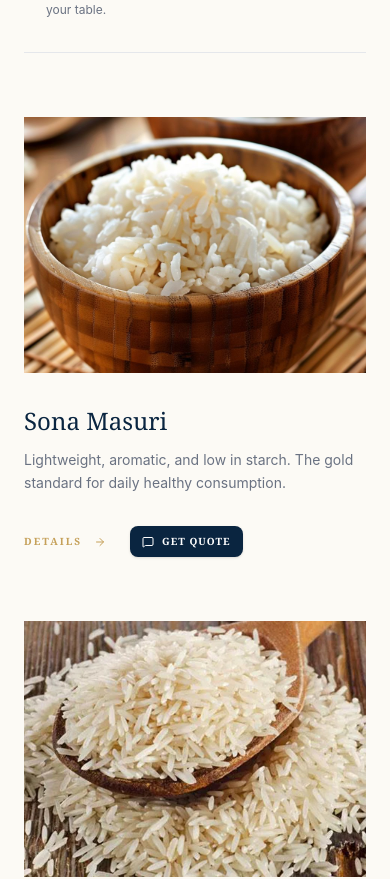
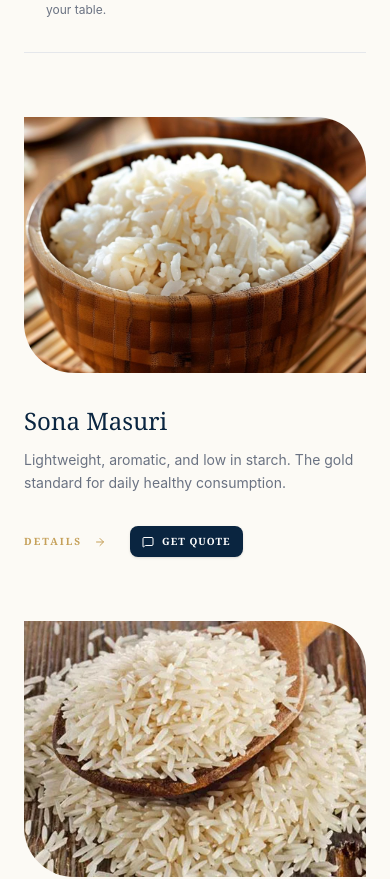
Before and after one commit to tmrexports007-collab/Tmr-Exports, a React (Vite) app: page / in a window 390 px wide. Shown: the part 5823-6702 px from the top of the page. Built offline with nearby package versions, Linux system fonts and the light colour scheme.

Commit message:
Changed the images' border in product section

```diff
--- a/src/components/Products.jsx
+++ b/src/components/Products.jsx
@@ -176,8 +176,13 @@ const Products = () => {
               transition={{ delay: index * 0.1 }}
               className="flex flex-col sm:flex-row gap-8 items-center group cursor-pointer"
             >
-              <div className="w-full sm:w-48 h-64 overflow-hidden  hover:grayscale-0 transition-all duration-700">
-                <img src={rice.image} alt={rice.name} className="w-full h-full object-cover transform group-hover:scale-105 transition-transform duration-1000" />
+
+               <div className="w-full sm:w-48 h-64 overflow-hidden rounded-tr-[50px] rounded-bl-[50px] transition-all duration-700">
+                <img
+                  src={rice.image}
+                  alt={rice.name}
+                  className="w-full h-full object-cover transform group-hover:scale-110 transition-transform duration-1000"
+                />
               </div>
 
               <div className="flex-1">
```
